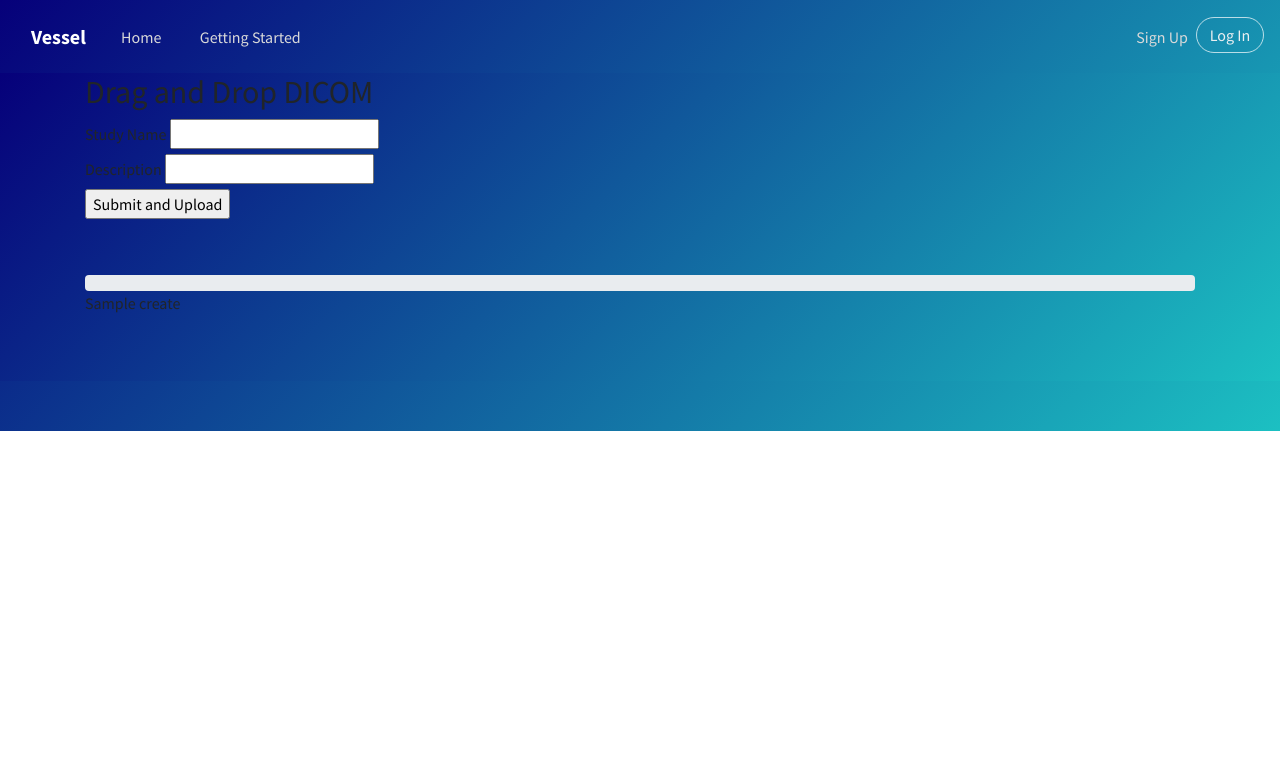
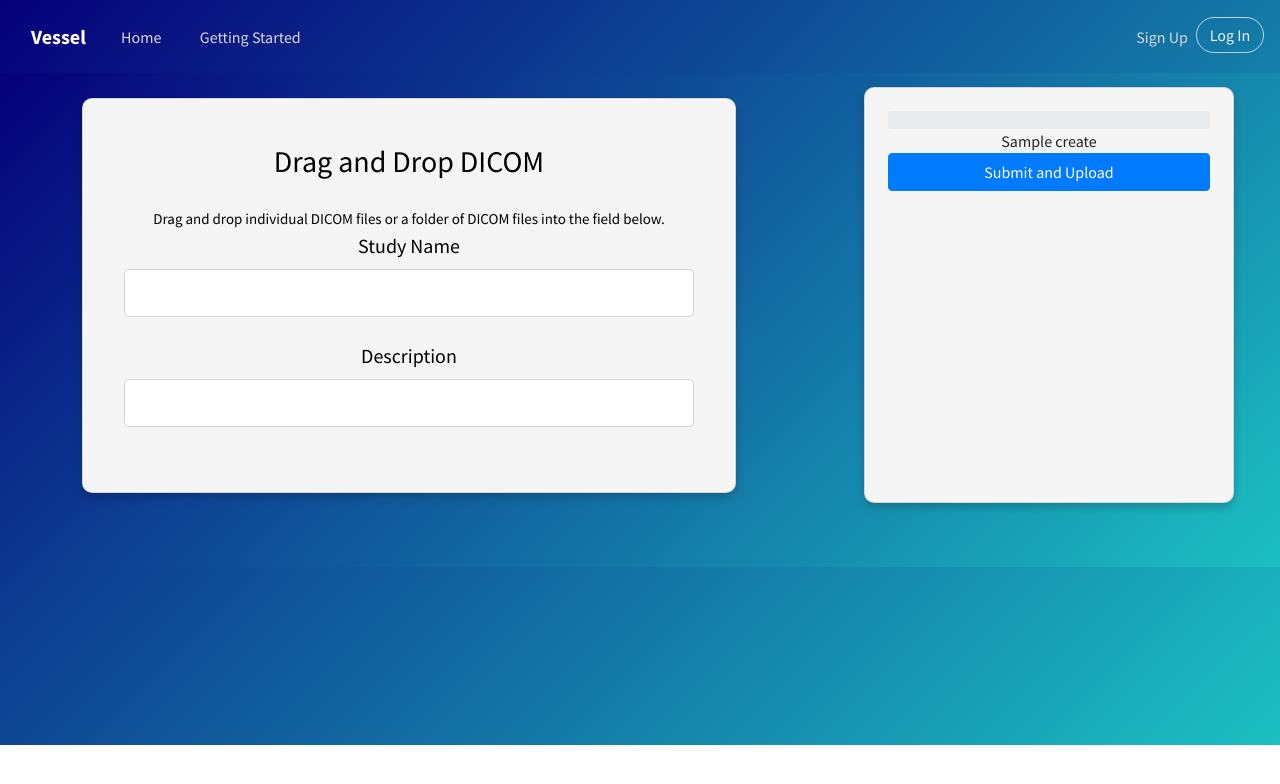
Before and after one commit to OpenVessel/Vessel-app, a Python web app: template Back-end/vessel_app/file_pipeline/templates/upload.html in a window 1280 px wide. Shown: the top 784 px of the page. Run offline with Jinja, Linux system fonts and the light colour scheme; the template is opened without the code that fills it: most values are stand-ins (such as "Sample title", 1, 10 or a date in 2020); some libraries are stand-ins or nearby versions.

Commit message:
New UI for upload and browser

```diff
--- a/Back-end/vessel_app/file_pipeline/templates/upload.html
+++ b/Back-end/vessel_app/file_pipeline/templates/upload.html
@@ -2,32 +2,35 @@
 {% block content %}
 
 {{ dropzone.load_css(css_url='/static/css/dropzone.css') }}
-{{ dropzone.style('border: 2px dashed #0087F7; margin: 10px 0 10px; min-height: 400px; width: 800px') }}
-<div class="header-blue">
-    <div class="container hero">
-        <div class="content-section-upload">
-            <fieldset class="form-group">
-                <div class="font_headers"> <!-- found in styles.css -->
-                    <h2 > Drag and Drop DICOM   </h2>
+{{ dropzone.style('border: 2px ridged #06007A; margin: 10px 0 10px; min-height: 400px; max-height: 400px; width: auto; overflow-x: hidden; overflow-y: auto;') }}
+<style>
+    .dz-remove {
+        padding-top: 2%;
+    }
+</style>
+
+<div class="header-blue" style='margin-bottom: 10%;'>
+    <div>
+        <form id="myAwesomeDropzone" action="{{ url_for('file_pipeline.handle_form') }}" enctype="multipart/form-data" method="post">
+            <div class='browser'>
+                <div class='card'>
+                    <div class='form-text-h1 colors-on-surface'> Drag and Drop DICOM </div>
+                    <br/>
+                    <div class='form-text-h3 colors-on-surface'> Drag and drop individual DICOM files or a folder of DICOM files into the field below.</div>
+
+                    <!-- STUDY NAME-->
+                    <label for="study_name" class='form-control-label colors-on-surface form-text-h2'>Study Name</label>
+                    <input type="text" class="form-control form-control-lg" id="study_name" name="study_name" /><br>
+
+                    <!-- DESCRIPTION -->
+                    <label for="description" class='form-control-label colors-on-surface form-text-h2'>Description</label>
+                    <input type="text" class="form-control form-control-lg" id="description" name="description" /><br>
 
                 </div>
-
-                <div class="center_dropbox"> <!-- found in styles.css -->
-                    <form
-                    id="myAwesomeDropzone"
-                    action="{{ url_for('file_pipeline.handle_form') }}"
-                    enctype="multipart/form-data" method="post">
-                        <div class = "font_input"> <!-- found in styles.css -->
-                            <label for="study_name">Study Name</label>
-                            <input type="text" id="study_name" name="study_name" /><br>
-                            <label for="description">Description</label>
-                            <input type="text" id="description" name="description" /><br>
-
-                            <input type="submit" id="submit" value="Submit and Upload">
-
+                <div id='dropzone-and-progress-bar' class='card'>
                     <!-- Progress bar -->
-                            <div style="margin-top:5%;" class="progress">
-                                <div class="progress-bar progress-bar-striped active" role="progressbar" aria-valuenow="0" aria-valuemin="0" aria-valuemax="100" style="width:0%">
+                    <div class="progress" style='height: 5%;'>
+                        <div class="progress-bar progress-bar-striped active w3-xlarge" role="progressbar" aria-valuenow="0" aria-valuemin="0" aria-valuemax="100" style="width:0%; height: 5%;">
                             <span class="the-progress-text"></span>
                         </div>
                     </div>
@@ -44,11 +47,12 @@
                     maxFilesize:10,
                     timeout:300000000000,
                     ' ) }}
+
+                    <!-- FORM SUBMIT BUTTON-->
+                    <input type="submit" class="btn btn-primary btn-block" id="submit" value="Submit and Upload">
+                </div>
             </div>
         </form>
-                </div>
-            </fieldset>
-        </div>
     </div>
 </div>
 
--- a/Back-end/vessel_app/static/css/card_browser.css
+++ b/Back-end/vessel_app/static/css/card_browser.css
@@ -1,23 +1,33 @@
-.browser .card {
+.browser {
+    display: grid;
+    grid-template-columns: auto auto;
+    justify-items: center;
+}
+
+.card {
     /* Add shadows to create the "card" effect */
     box-shadow: 0 4px 8px 0 rgba(0,0,0,0.2);
     transition: 0.3s;
-    margin-top: 3%;
-    border-radius: 10px 0px 10px 0px;
+    margin: 3%;
+    border-radius: 10px 10px 10px 10px;
+    background: whitesmoke;
+    padding: 5%;
+    text-align: center;
+}
+
+.browser .card{
+  width: 80%;
 }
 
   /* On mouse-over, add a deeper shadow */
 .browser .card:hover {
     box-shadow: 0 8px 16px 0 rgba(0,0,0,0.2);
 }
-  /* Add some padding inside the card container */
-.browser .container {
 
-    padding: 5%;
-    text-align: center;
-
+table {
+  border:1px solid #FFFFFF;
+  float:left;
 }
-table {border:1px solid #FFFFFF; float:left;}
 
 th td {
     text-align: left;
--- a/Back-end/vessel_app/templates/layout.html
+++ b/Back-end/vessel_app/templates/layout.html
@@ -20,6 +20,7 @@
     <link rel="stylesheet" href="{{url_for('static', filename='css/Scroll-to-top.css')}}">
     <link rel="stylesheet" href="{{url_for('static', filename='css/Testimonials.css')}}">
     <link rel="stylesheet" href="{{url_for('static', filename='css/card_browser.css')}}">
+    <link rel="stylesheet" href="{{url_for('static', filename='css/theme.css')}}">
 
     <!-- ANIMATE.CSS -->
     <link rel="stylesheet" href="https://cdnjs.cloudflare.com/ajax/libs/animate.css/4.0.0/animate.min.css"/>
```
Also changed, not shown: Back-end/vessel_app/file_pipeline/templates/browser.html (+6 -6 lines), 1 other file. Lines whose indentation alone changed are shown as unchanged.
